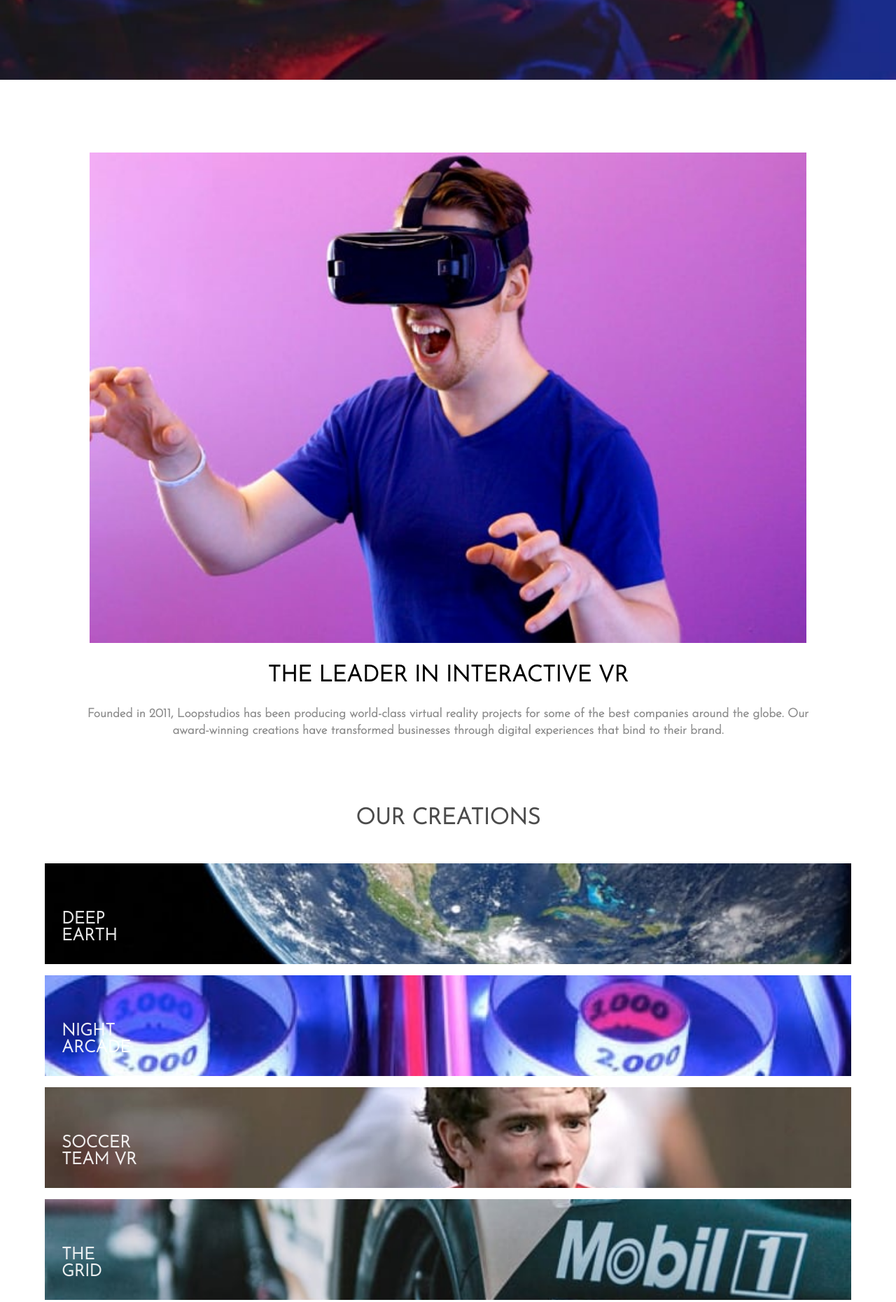
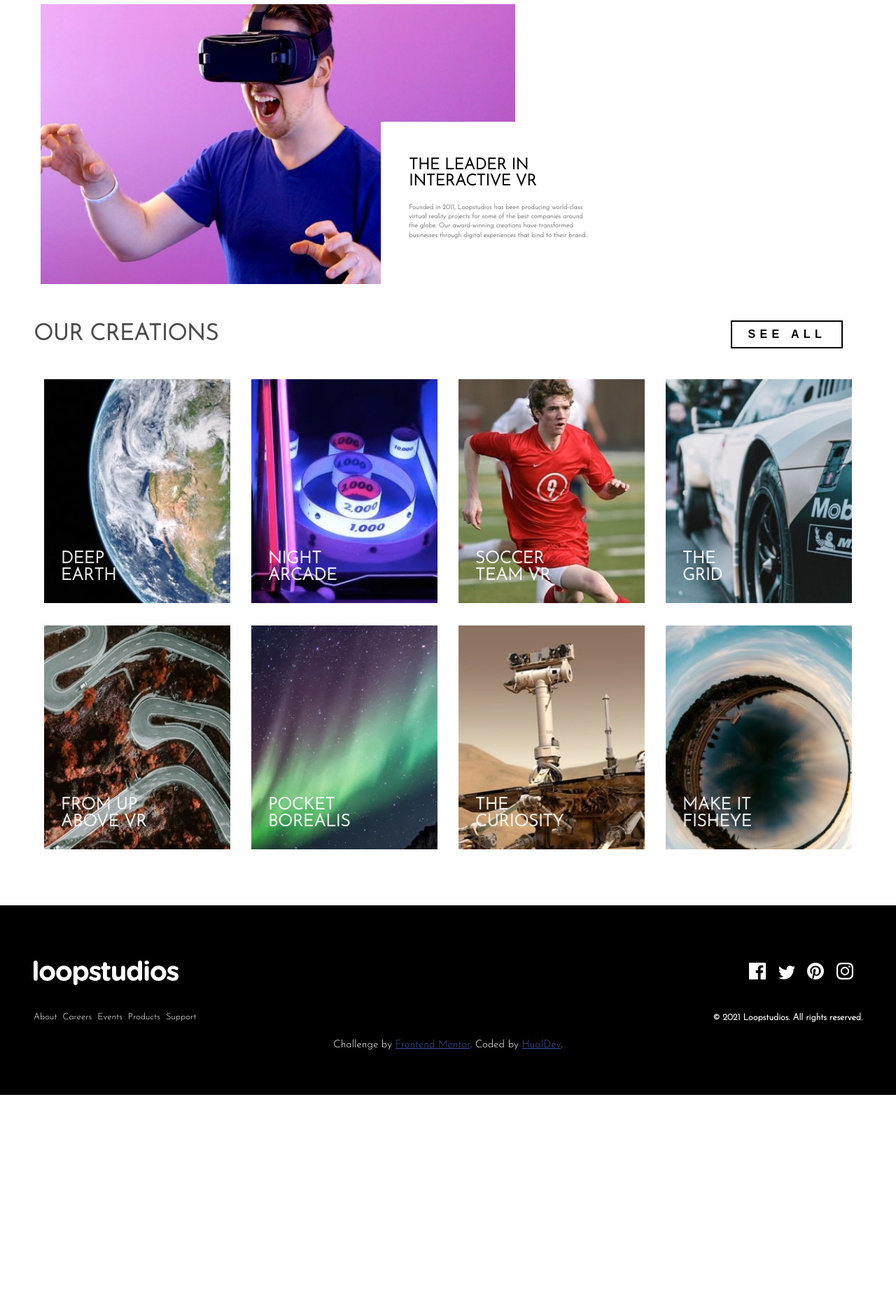
Before and after one commit to HualDev/LoopstudiosLandingPage, a plain HTML site: page index.html in a window 1280 px wide. Shown: the part 526-2387 px from the top of the page at 70% size. After the commit the page ends 2091 px from the top, so only its background shows below. Drawn offline with Linux system fonts and the light colour scheme.

Commit message:
Mobile and desktop version

```diff
--- a/index.html
+++ b/index.html
@@ -12,7 +12,7 @@
 
   <!-- Feel free to remove these styles or customise in your own stylesheet 👍 -->
   <style>
-    .attribution { font-size: 14px; text-align: center; }
+    .attribution { font-size: 15px; text-align: center; }
     .attribution a { color: hsl(228, 45%, 44%); }
   </style>
 </head>
@@ -23,8 +23,13 @@
         <img src="./images/logo.svg" alt="Logo Image">
         <div class="menu">
           <img id="hamburger" src="./images/icon-hamburger.svg" alt="hamburger Image">
+
+          <div class="subMenu">
+            <div class="sub">
+              <img src="./images/logo.svg" alt="Logo Image">
               <img id="close" src="./images/icon-close.svg" alt="Close Image">
-          <div class="subMenu">
+            </div>
+
             <a href="">About</a>
             <a href="">Careers</a>
             <a href="">Events</a>
@@ -41,7 +46,7 @@
     <section class="details">
       <div class="intro">
         <div class="interactiveImage">
-          <img src="./images/mobile/image-interactive.jpg" alt="Interactive Image">
+
         </div>
 
         <div class="resume">
@@ -52,6 +57,8 @@
             creations have transformed businesses through digital experiences that bind
             to their brand.
           </p>
+        </div>
+
       </div>
 
       <div class="creations">
@@ -90,7 +97,7 @@
             <h2>Make it fisheye</h2>
           </div>
         </div>
-        </div>
+
       </div>
 
     </section>
--- a/style.css
+++ b/style.css
@@ -34,12 +34,32 @@ nav{
     margin: 0 0 10rem 0;
 }
 
-#close{
+.subMenu{
     display: none;
+    flex-direction: column;
+    position: absolute;
+    background-color: black;
+    left: 0;
+    top: 0;
+    width: 100%;
+    height: 33.5rem;
 }
 
-.subMenu{
-    display: none;
+.subMenu a{
+    text-decoration: none;
+    color: white;
+    text-transform: uppercase;
+    line-height: 2.5;
+    font-size: 1.3rem;
+    padding: 0 0 0 2rem;
+}
+
+.sub{
+    display: flex;
+    justify-content: space-between;
+    padding: 2rem;
+    height: 5.3rem;
+    margin: 0 0 4rem;
 }
 
 .title{
@@ -55,8 +75,13 @@ nav{
 }
 
 .interactiveImage{
+    background-image: url('./images/mobile/image-interactive.jpg');
+    background-repeat: no-repeat;
+    background-size: 100%;
+    background-position: center;
     margin: 6.5rem auto 0;
     width:80%;
+    height: 12rem;
 }
 
 .interactiveImage img{
@@ -100,6 +125,8 @@ nav{
     font-size: 1rem;
     font-weight: 600;
     border: solid 0.15rem black;
+    letter-spacing: 0.4rem;
+
 }
 
 .creations h1{
@@ -175,7 +202,7 @@ footer{
 }
 
 .footerLogo{
-    width: 40%;
+    width: 50%;
 }
 
 .footerMenu{
@@ -187,7 +214,7 @@ footer{
 .footerMenu a{
     text-decoration: none;
     color: white;
-
+    font-size: 1.5rem;
     line-height: 3;
 }
 
@@ -199,3 +226,181 @@ footer{
 footer h3{
     margin: 3rem auto;
 }
+
+@media(min-width:600px) {
+    header{
+        background-image: url('./images/desktop/image-hero.jpg');
+        height: auto;
+        padding: 3rem 6rem 6rem;
+        background-size: cover;
+        background-position: center;
+    }
+
+    nav{
+        height: 2rem;
+        margin: 0 0 5rem 0;
+    }
+    #hamburger{
+        display: none;
+    }
+
+    .sub{
+        display: none;
+        margin: 0 0 2rem;
+    }
+
+    .subMenu{
+        display: flex;
+        position: relative;
+        flex-direction: row;
+        background-color: transparent;
+        height: 2rem;
+    }
+
+    .subMenu a{
+        font-size: 0.7rem;
+        text-transform: lowercase;
+    }
+
+    .title{
+        width: 24rem;
+    }
+
+    .interactiveImage{
+        background-image: url('./images/desktop/image-interactive.jpg');
+        width: 53%;
+        height: 25rem;
+        margin:6.5rem 0 0;
+    }
+
+    .intro{
+        display: flex;
+        justify-content: center;
+    }
+
+    .resume{
+        width: 53%;
+        height: 15rem;
+        background-color: white;
+        margin: 17rem 0 0 -12rem;
+        padding: 2rem 2.5rem;
+
+    }
+
+    .resume h1{
+        font-size: 1.4rem;
+        width: 20rem;text-align: left;
+    }
+
+    .resume p{
+        font-size: 0.6rem;
+        text-align: justify;
+        width: 16rem;
+        text-align: left;
+        margin: 0;
+    }
+
+    .creations{
+        grid-template-rows: 8rem auto;
+        justify-content: space-between;
+        align-items: center;
+        padding: 0 3rem;
+    }
+
+    .creations button{
+        grid-row: 1;
+        grid-column: 2;
+        margin: 0 0 0 30%;
+    }
+
+    .creations h1{
+        margin: 0;
+        text-align: left;
+    }
+
+    .imagesContainer{
+        display: grid;
+        grid-template-columns: 25% 25% 25% 25%;
+        grid-template-rows: 20rem 20rem;
+        justify-content: center;
+        grid-column-start: 1;
+        grid-column-end: 3;
+        grid-row-gap: 2rem;
+    }
+
+    .images{
+        height: 20rem;
+    }
+
+    .earth{
+        background-image: url('./images/desktop/image-deep-earth.jpg');
+    }
+
+    .arcade{
+        background-image: url('./images/desktop/image-night-arcade.jpg');
+    }
+
+    .soccer{
+        background-image: url('./images/desktop/image-soccer-team.jpg');
+    }
+
+    .grid{
+        background-image: url('./images/desktop/image-grid.jpg');
+    }
+
+    .above{
+        background-image: url('./images/desktop/image-from-above.jpg');
+    }
+
+    .pocket{
+        background-image: url('./images/desktop/image-pocket-borealis.jpg');
+    }
+
+    .curiosity{
+        background-image: url('./images/desktop/image-curiosity.jpg');
+    }
+
+    .fishEye{
+        background-image: url('./images/desktop/image-fisheye.jpg');
+    }
+
+    footer{
+        margin: 5rem 0 0 0;
+        display: grid;
+        grid-template-columns: 50% 50%;
+        grid-template-rows: 4rem 4rem;
+        justify-content: space-between;
+        padding: 4rem 3rem;
+    }
+
+    .footerLogo{
+        width: 35%;
+    }
+
+    .footerMenu{
+        flex-direction: row;
+        margin: 0;
+    }
+
+    .footerMenu a{
+        font-size: 0.8rem;
+        margin: 0 0.5rem 0 0;
+    }
+
+    .social{
+        grid-column: 2;
+        grid-row: 1;
+        text-align: right;
+    }
+
+    footer h3{
+        margin: 0;
+        text-align: right;
+        font-size: 0.8rem;
+    }
+
+    .attribution{
+        grid-column-start: 1;
+        grid-column-end: 3;
+    }
+}
```
Lines whose indentation alone changed are shown as unchanged.
